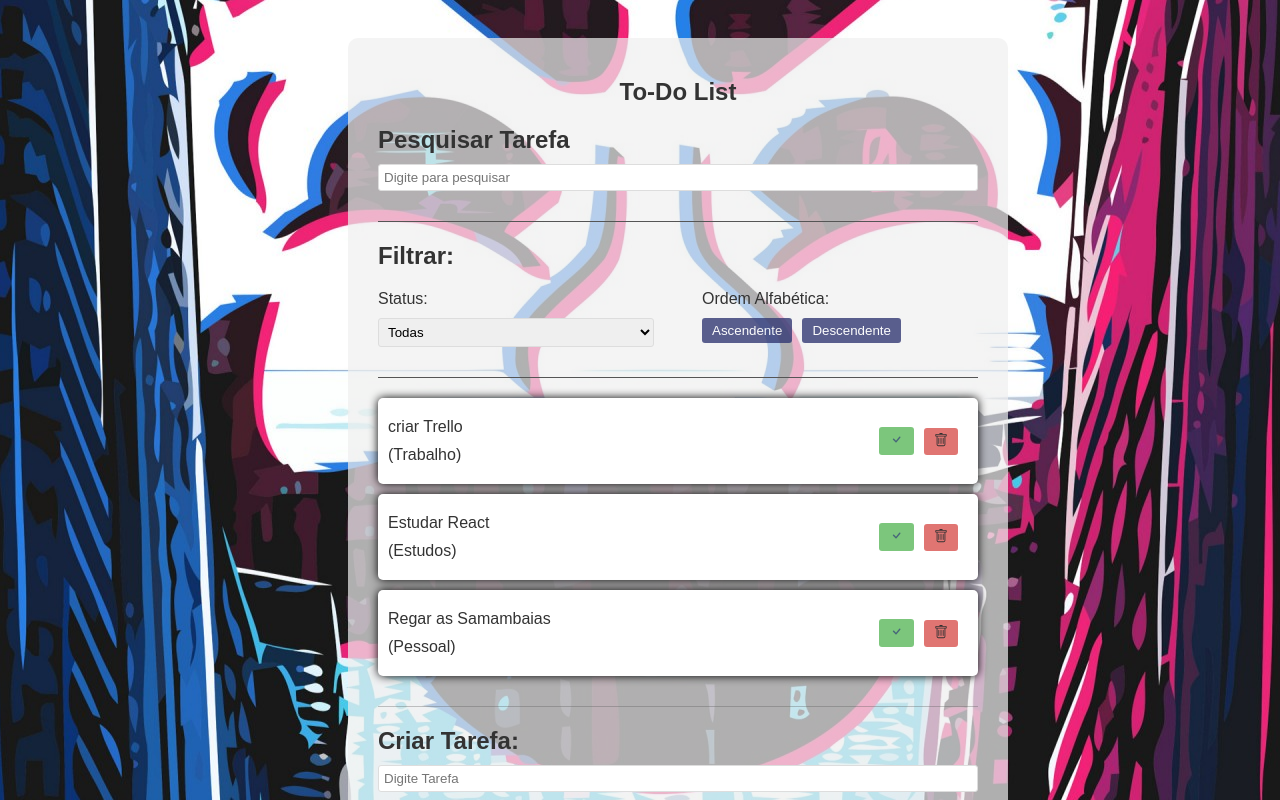
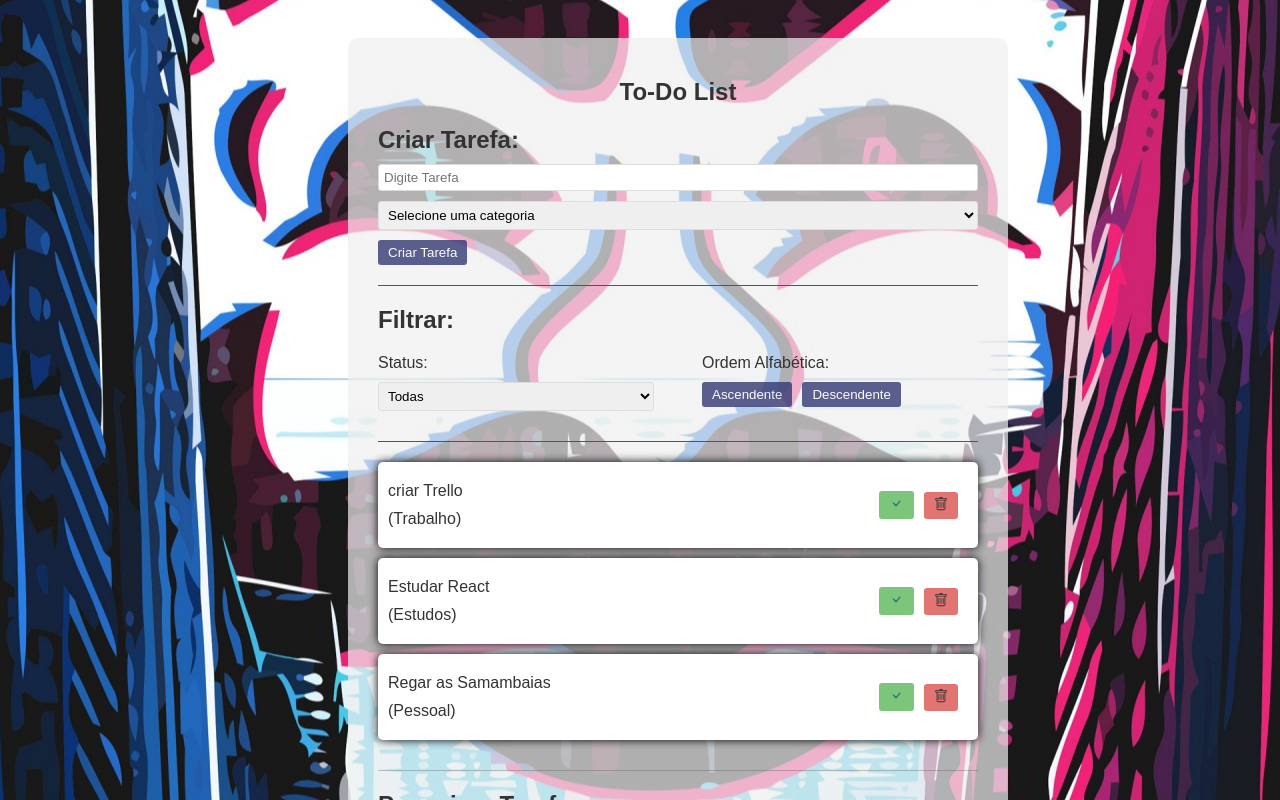
Before and after one commit to Renato-Miranda/todo-list-react, a React (Vite) app: page / in a window 1280 px wide. Shown: the top 800 px of the page. Built offline with nearby package versions, Linux system fonts and the light colour scheme.

Commit message:
fix: mudança de layout na pagina app

```diff
--- a/src/App.jsx
+++ b/src/App.jsx
@@ -59,7 +59,7 @@ function App() {
   return (
     <StylesApp className='app'>
       <h1>To-Do List</h1>
-      <Search search={search} setSearch={setSearch} />
+      <TodoForm addTodo={addTodo} />
       <Filter filter={filter} setFilter={setFilter} setSort={setSort} />
       <div className="todo-list">
         {todos
@@ -70,7 +70,7 @@ function App() {
             <Todo key={todo.id} todo={todo} removeTodo={removeTodo} completeTodo={completeTodo} />
           ))}
       </div>
-      <TodoForm addTodo={addTodo} />
+      <Search search={search} setSearch={setSearch} />
     </StylesApp>
 
   )
--- a/src/components/Form/todoForm.styles.js
+++ b/src/components/Form/todoForm.styles.js
@@ -2,4 +2,7 @@ import styled from "styled-components";
 
 export const StylesTodoForm = styled.section `
     padding-bottom: 1.5rem;
+    border-bottom: 1px solid #555;
+    margin-bottom: 20px;
+    padding-bottom: 20px;
 `
```
